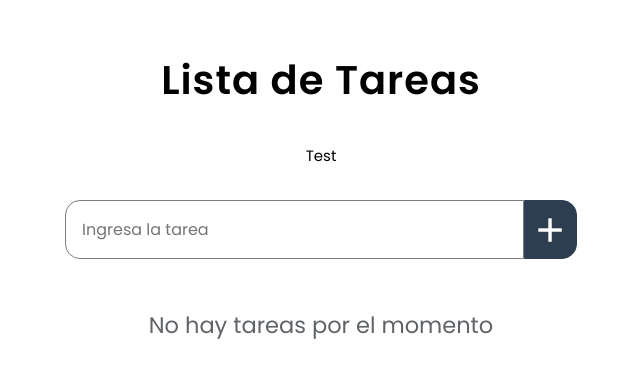
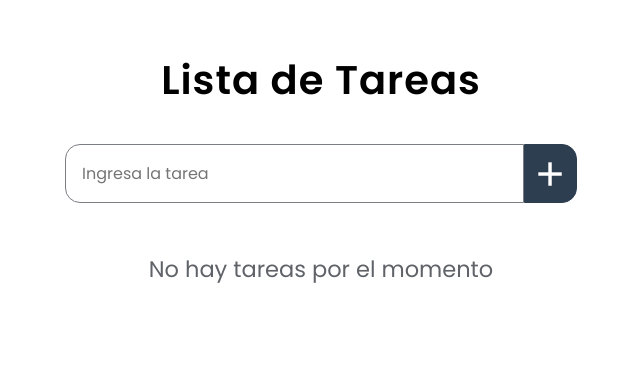
Before and after one commit to alvaro18101/to-do-list-vue, a Vue app: page / in a window 1280 px wide. Shown: the top 378 px of the page, without its empty margins (319-959 px from the left). Built offline with nearby package versions, Linux system fonts and the light colour scheme.

Commit message:
Remove test

```diff
--- a/src/App.vue
+++ b/src/App.vue
@@ -56,7 +56,6 @@ export default {
   <div id="aplication">
     <section class="task-title-container">
       <h1>Lista de Tareas</h1>
-      Test
       <div class="task-input-container">
         <input type="text" name="" id="task-title" placeholder="Ingresa la tarea" @keyup.enter="addTask">
         <div class="button-addTask-container" @click="addTask">
```
